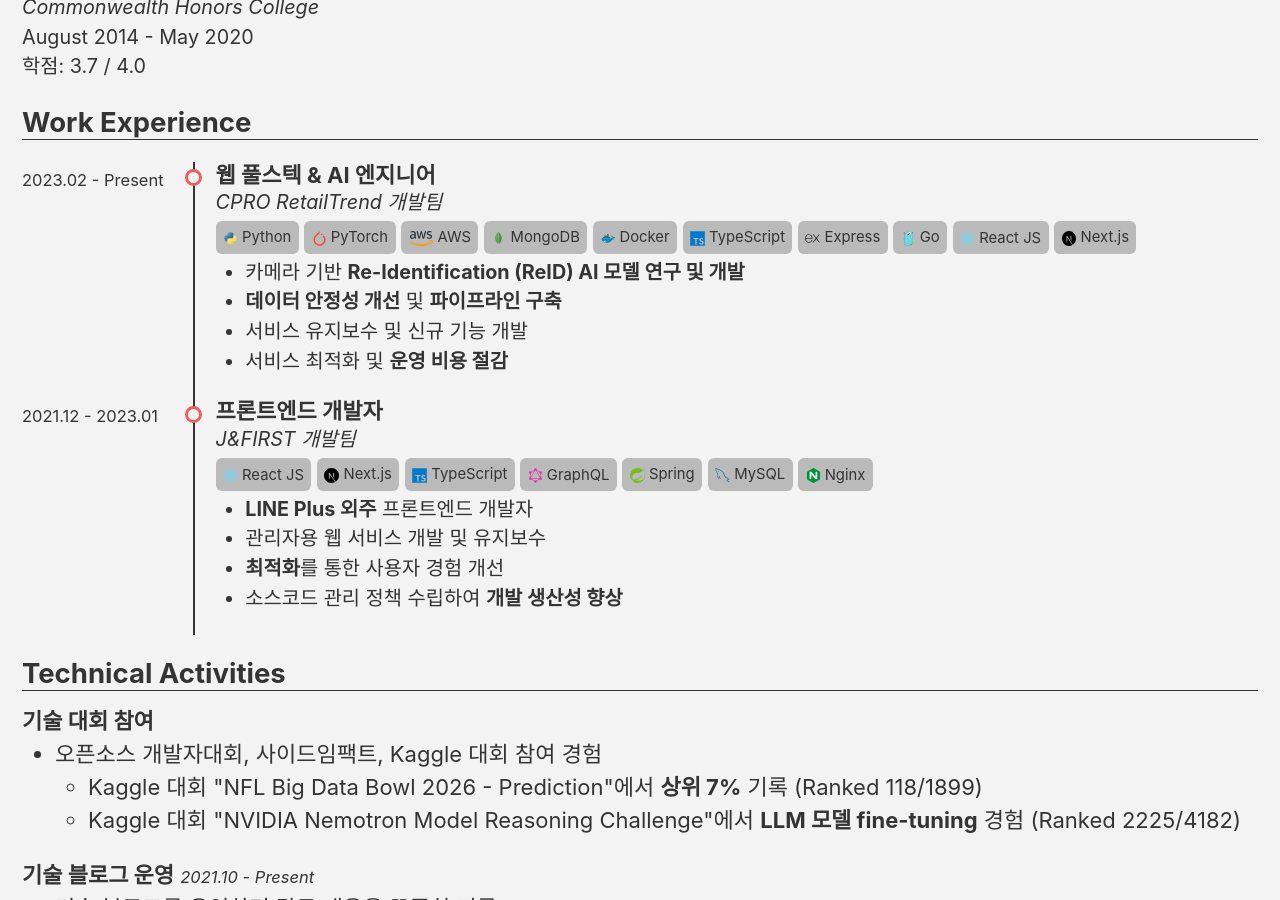
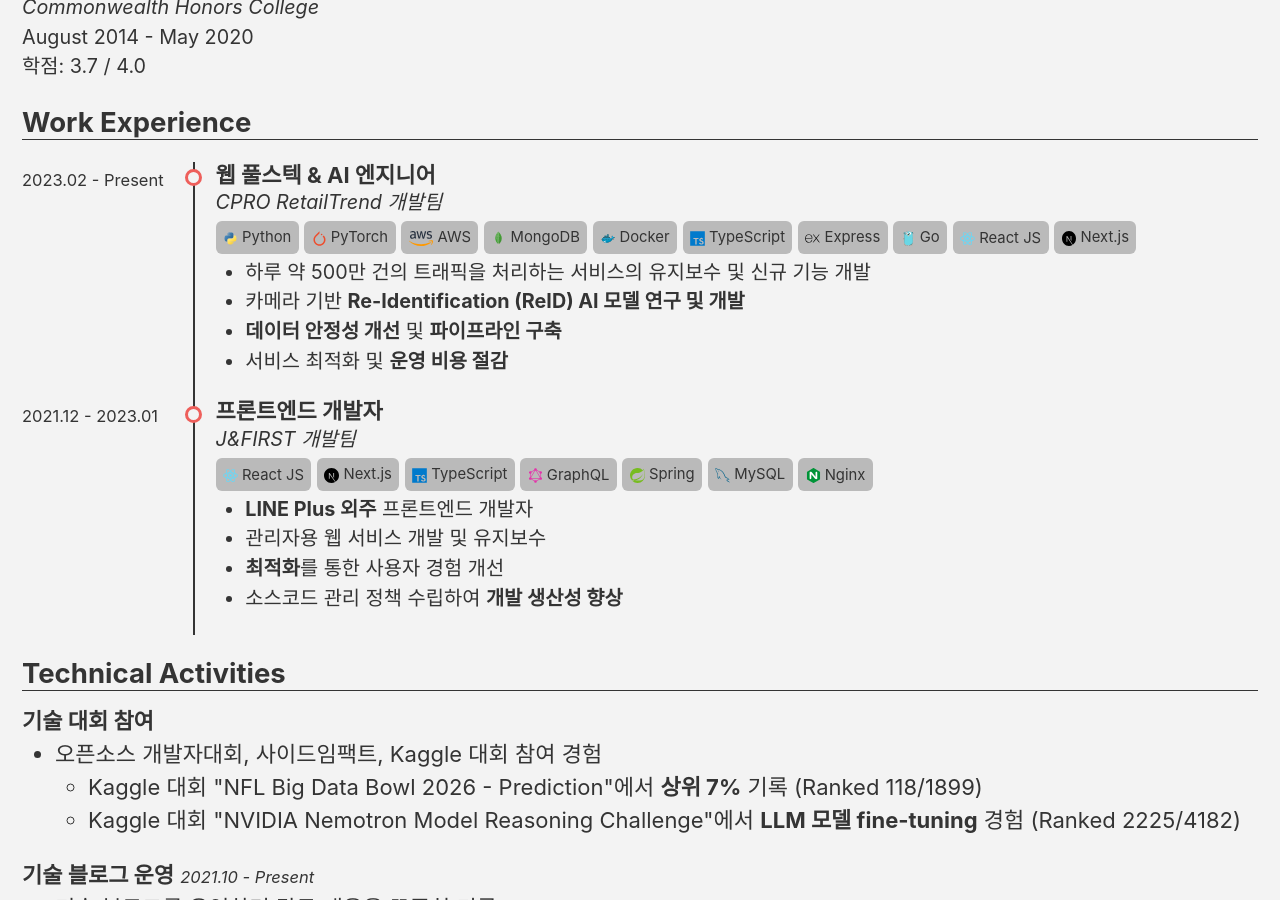
Before and after one commit to juhonamnam/juhonamnam.github.io, a Jekyll site: the page built from resume/index.html, in a window 1280 px wide and 900 px high, scrolled down 832 px. Built offline with Jekyll 4.4.1, drawn with Linux system fonts in a browser that asks for light colours; cached includes are drawn as plain includes.

Commit message:
modify work experience

```diff
--- a/_data/about-me/work-experience.yml
+++ b/_data/about-me/work-experience.yml
@@ -21,18 +21,18 @@ data:
     brief_description:
       - type: list
         inner:
+          - ko: "하루 약 500만 건의 트래픽을 처리하는 서비스의 유지보수 및 신규 기능 개발"
+            en: "Maintenance and new feature development for a service that handles approximately 5 million traffic per day"
           - ko: "카메라 기반 <b>Re-Identification (ReID) AI 모델 연구 및 개발</b>"
             en: "Camera-based Re-Identification (ReID) AI Model Research and Development"
           - ko: "<b>데이터 안정성 개선</b> 및 <b>파이프라인 구축</b>"
             en: "Data Reliability Improvement and Pipeline Construction"
-          - ko: "서비스 유지보수 및 신규 기능 개발"
-            en: "Service Maintenance and New Feature Development"
           - ko: "서비스 최적화 및 <b>운영 비용 절감</b>"
             en: "Service Optimization and Cost Reduction"
     description:
       - type: paragraph
         inner:
-          ko: "CPRO는 CCTV 보안 업체이며, RetailTrend는 CPRO의 리테일 분야 B2B 사업부로, <b>인공지능 카메라 기반의 오프라인 매장 방문객 분석 서비스</b>입니다. 피플 카운팅, 동선 분석, 성별 연령, 관심 영역 등 다양한 데이터를 클라이언트에게 제공합니다."
+          ko: "CPRO는 CCTV 보안 업체이며, RetailTrend는 CPRO의 리테일 분야 B2B 사업부로, <b>인공지능 카메라 기반의 오프라인 매장 방문객 분석 서비스</b>입니다. 하루 약 500만 건의 트래픽을 처리하는 서비스로, 피플 카운팅, 동선 분석, 성별 연령, 관심 영역 등 다양한 데이터를 클라이언트에게 제공합니다."
           en: "CPRO is a CCTV security company, and RetailTrend is CPRO's retail division, providing an AI camera-based offline store visitor analysis service. It provides various data such as people counting, path analysis, gender age ratio, and region of interest to clients."
 
       - type: link_buttons
```
